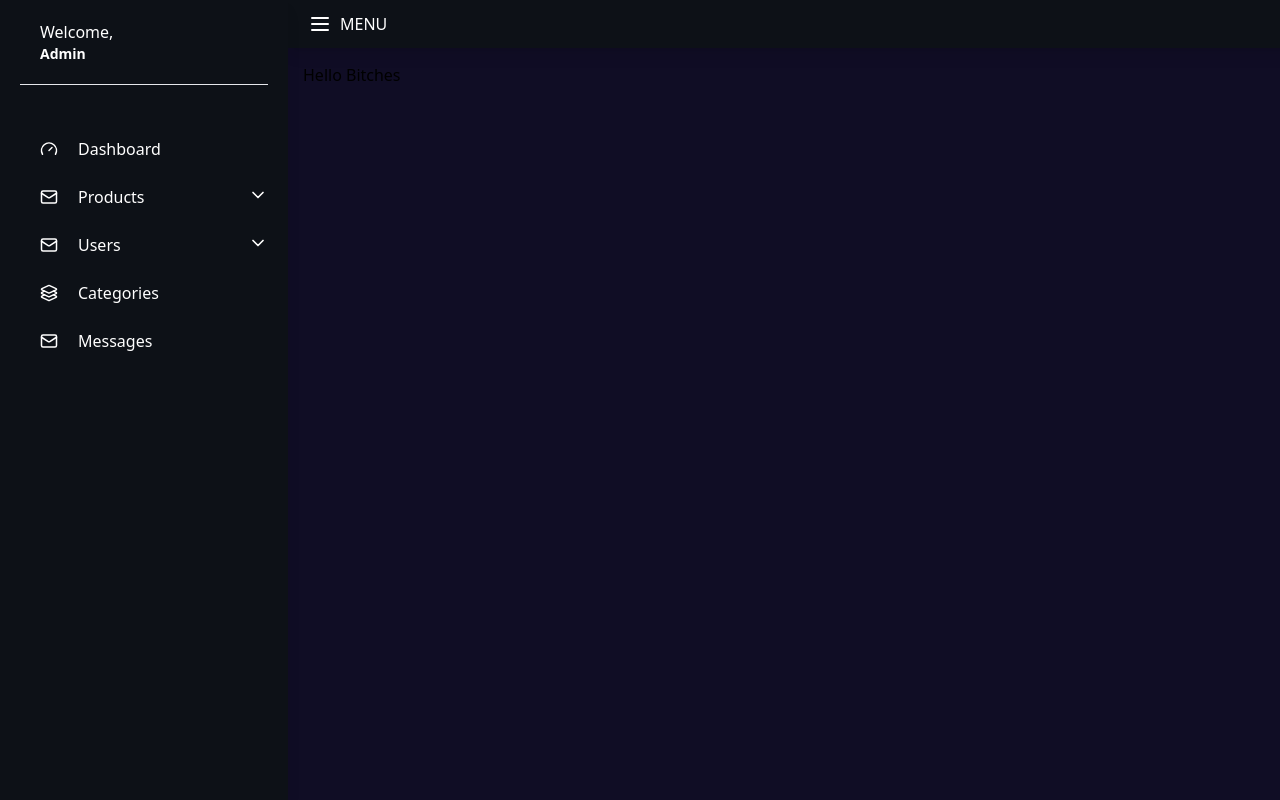
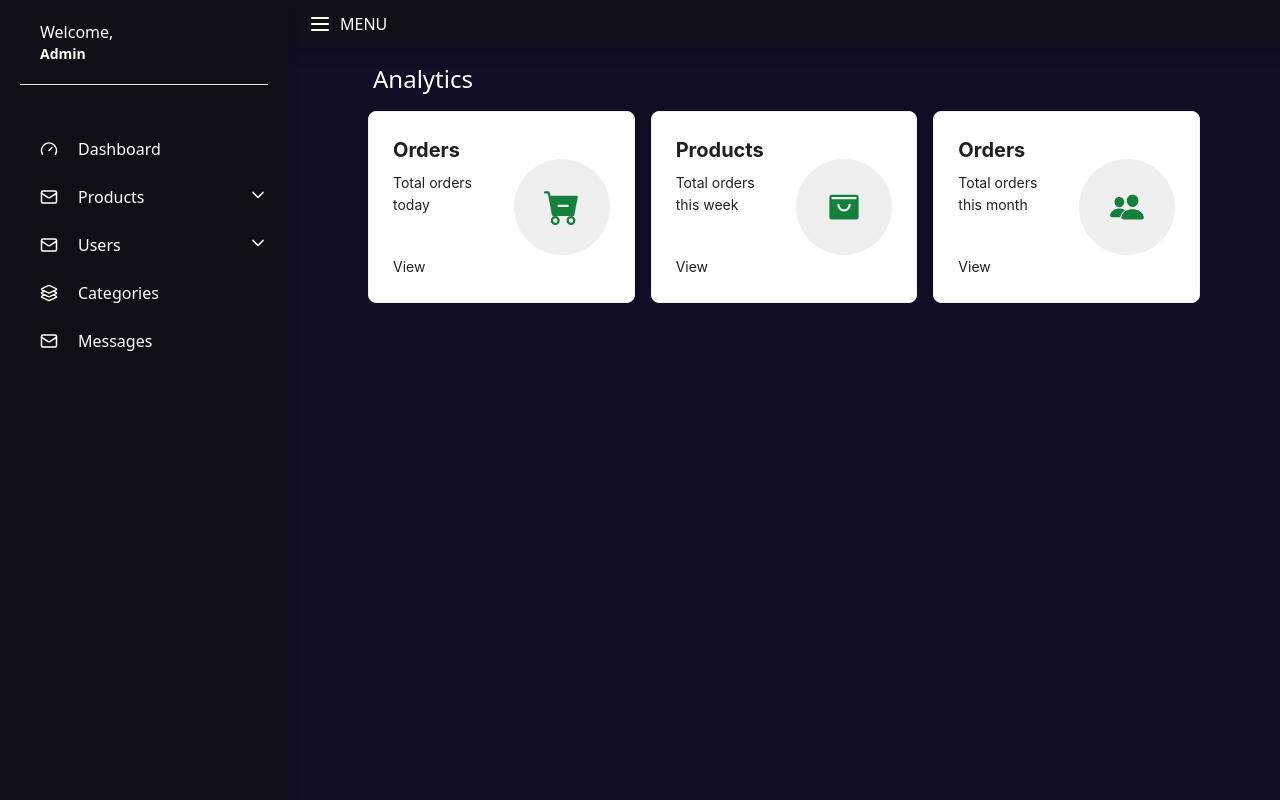
Before and after one commit to Adzec/Farmers-Vendor-Admin, a React (Vite) app: page / in a window 1280 px wide. Built offline with nearby package versions, Linux system fonts and the light colour scheme.

Commit message:
Dashboard Analytics

```diff
--- /dev/null
+++ b/src/components/Dashboard/orders.tsx
@@ -0,0 +1,38 @@
+import { BsFillCartDashFill } from 'react-icons/bs';
+import Cards from '../Global.tsx/Cards/Cards';
+import { IoPeople } from 'react-icons/io5';
+import { PiShoppingBagOpenFill } from 'react-icons/pi';
+
+const Orders = () => {
+    return (
+        <section className="flex flex-col">
+            <div>
+                <h1 className="text-white text-2xl font-bold' px-[5px] pb-4"> Analytics</h1>
+            </div>
+            <div className="grid grid-cols-1 sm:grid-cols-3 md:grid-cols-2 lg:grid-cols-3 xl:grid-cols-3 gap-4  ">
+                <Cards
+                    title="Orders"
+                    text="Total orders today"
+                    amount="200"
+                    icon={BsFillCartDashFill}
+                    color="orange-500"
+                />
+                <Cards
+                    title="Products"
+                    text="Total orders this week"
+                    amount="10"
+                    icon={PiShoppingBagOpenFill}
+                    color="orange-900"
+                />
+                <Cards
+                    title="Orders"
+                    text="Total orders this month"
+                    amount="7"
+                    icon={IoPeople}
+                    color="orange-500"
+                />
+            </div>
+        </section>
+    );
+};
+export default Orders;
--- /dev/null
+++ b/src/components/Dashboard/others.tsx
@@ -0,0 +1,36 @@
+import { BsFillCartDashFill } from 'react-icons/bs';
+import Cards from '../Global.tsx/Cards/Cards';
+
+const Orders = () => {
+    return (
+        <section className="flex flex-col">
+            <div>
+                <h1 className="text-white text-2xl font-bold' px-[5px] pb-4">Orders Analytics</h1>
+            </div>
+            <div className="grid grid-cols-1 sm:grid-cols-3 md:grid-cols-2 lg:grid-cols-3 xl:grid-cols-3 gap-4  ">
+                <Cards
+                    title="Orders"
+                    text="Total orders today"
+                    amount="200"
+                    icon={BsFillCartDashFill}
+                    color="orange-500"
+                />
+                <Cards
+                    title="Orders"
+                    text="Total orders this week"
+                    amount="200"
+                    icon={BsFillCartDashFill}
+                    color="orange-500"
+                />
+                <Cards
+                    title="Orders"
+                    text="Total orders this month"
+                    amount="200"
+                    icon={BsFillCartDashFill}
+                    color="orange-500"
+                />
+            </div>
+        </section>
+    );
+};
+export default Orders;
--- /dev/null
+++ b/src/components/Global.tsx/Cards/Cards.tsx
@@ -0,0 +1,28 @@
+import { Card } from 'antd';
+import { CardProps } from '../../../common';
+import { IconButton } from '@mui/material';
+
+const Cards: React.FC<CardProps> = ({ title, text, amount, url, icon: Icon, color }) => {
+    return (
+        <Card className={`bg-${color}`}>
+            <div className=" rounded-lg  flex gap-4 items-center justify-between">
+                <div className="flex flex-col">
+                    <h2 className="text-xl font-bold mb-2">{title}</h2>
+                    <p className=" mb-2">{text}</p>
+                    <span className="text-2xl font-bold text-white">{amount}</span>
+                    <a href={url} className=" hover:underline">
+                        View
+                    </a>
+                </div>
+                <IconButton
+                    className="flex items-center justify-between  h-24 w-24  rounded-full"
+                    style={{ backgroundColor: '#eeee' }}
+                >
+                    {Icon && <Icon className="text-4xl text-green-700" />}
+                </IconButton>
+            </div>
+        </Card>
+    );
+};
+
+export default Cards;
--- a/src/components/Layout.tsx
+++ b/src/components/Layout.tsx
@@ -42,7 +42,7 @@ const Layout = ({ children }: any) => {
                 </div>
                 <br />
 
-                <div className="p-[15px] ">{children}</div>
+                <div className="p-[15px] lg:px-20 ">{children}</div>
             </div>
         </div>
     );
--- a/src/pages/Dashboard.tsx
+++ b/src/pages/Dashboard.tsx
@@ -1,10 +1,13 @@
+import Orders from '../components/Dashboard/orders';
+// import Others from '../components/Dashboard/others';
 import Layout from '../components/Layout';
 
 const Dashboard = () => {
     return (
         <div>
             <Layout>
-                <div>Hello Bitches</div>
+                <Orders />
+                {/* <Others /> */}
             </Layout>
         </div>
     );
```
Also changed, not shown: src/common.d.ts (added, +10 -0 lines).
